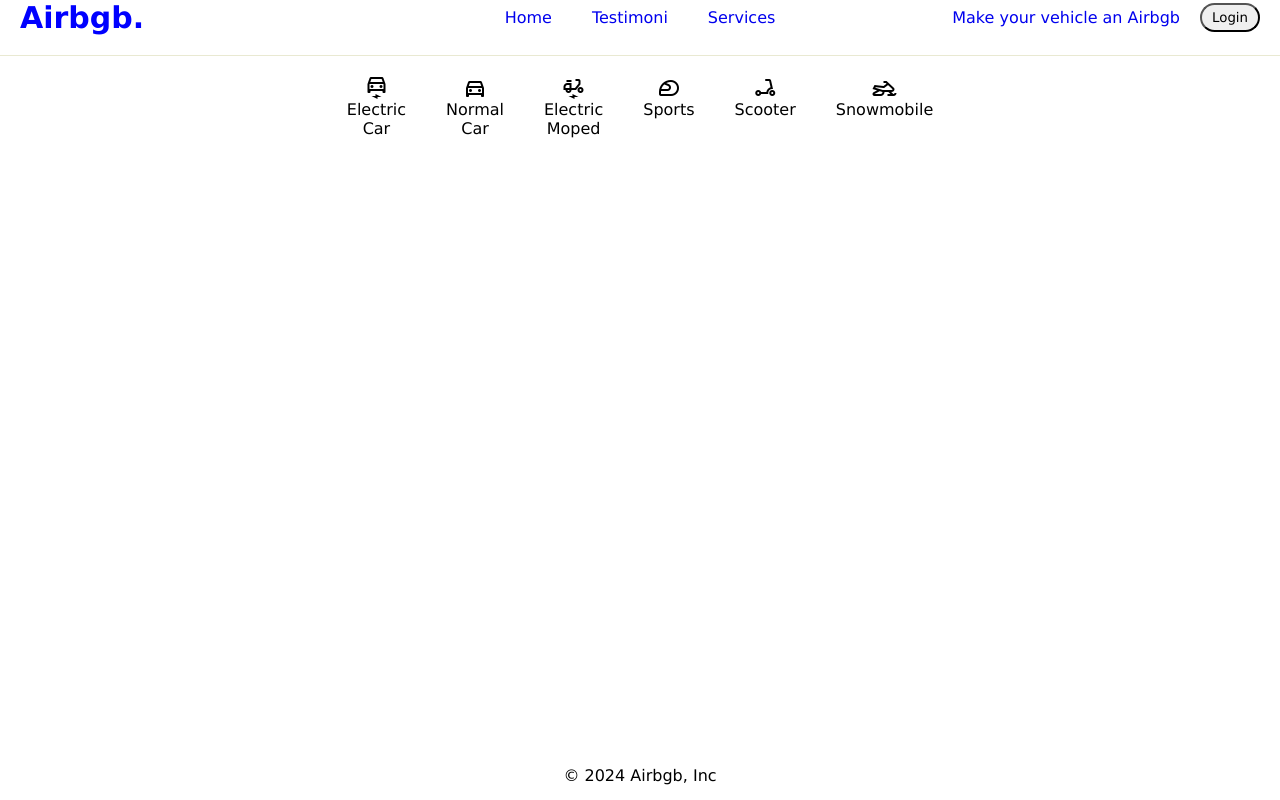
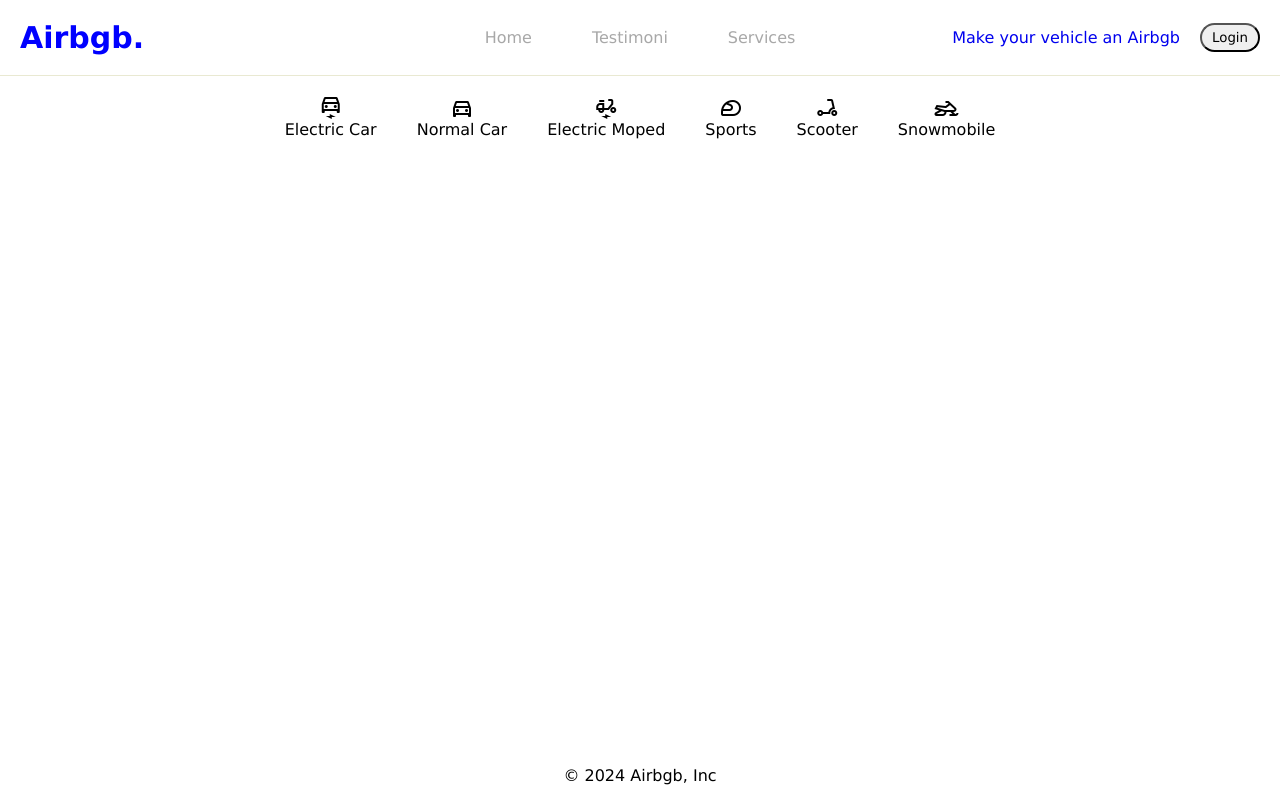
Before and after one commit to Boyzest-Saragih/Tugas-Frontend-Semester2, a plain HTML site: page index.html in a window 1280 px wide. Drawn offline with nearby package versions, Linux system fonts and the light colour scheme.

Commit message:
update styling navbar

```diff
--- a/src/index.css
+++ b/src/index.css
@@ -7,6 +7,7 @@
 /* NAVBAR 1 */
 
 #navbar1{
+    margin-top: 20px;
     display: flex;
     justify-content: space-between;
     align-items: center;
@@ -41,6 +42,18 @@
 #navbar1 ul li a{
     gap: 30px;
     text-decoration: none;
+    color: rgb(168, 168, 168);
+    padding: 10px;
+    border-radius: 15px;
+}
+
+#navbar1 ul li a:hover{
+    color: #000;
+    padding: 10px;
+    background-color: #ccccccc5;
+    border-radius: 15px;
+    transition: 0.7s;
+    /* background-color: #ccc; */
 }
 
 .sidebar{
@@ -74,8 +87,6 @@
     list-style: none;
     padding-inline: 20px;
     position: absolute;
-    left: 50%;
-    transform: translateX(-50%);
 }
 
 #navbar2 ul li{
```
